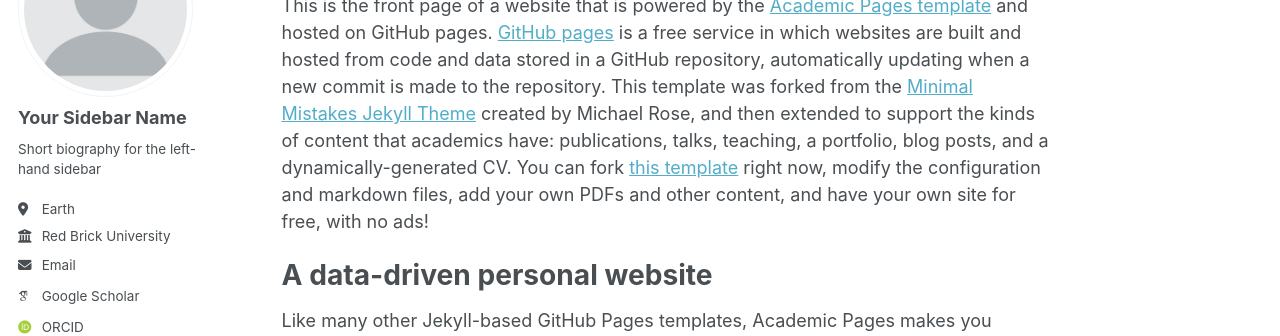
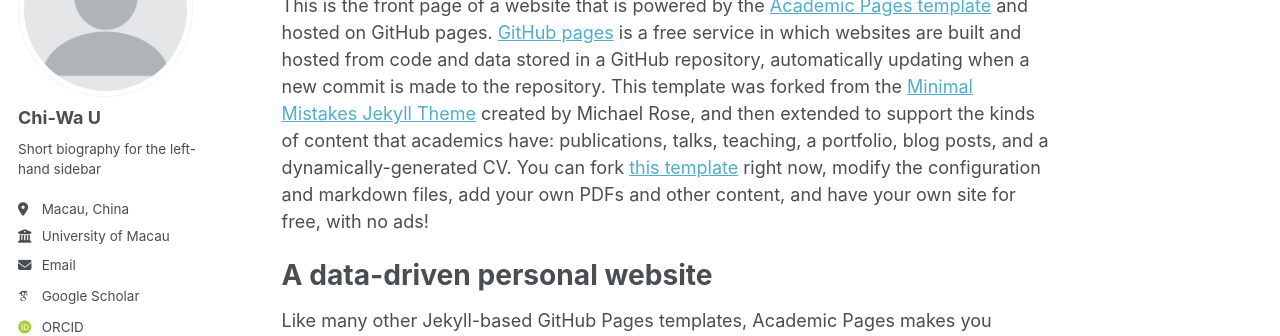
Before and after one commit to Zephyr-U/chiwau, a Jekyll site: the page built from _pages/about.md, in a window 1280 px wide. Shown: the part 184-520 px from the top of the page. Built offline with Jekyll 4.4.1, drawn with Linux system fonts in a browser that asks for light colours; some web fonts are replaced.

Commit message:
config.yml

```diff
--- a/_config.yml
+++ b/_config.yml
@@ -22,13 +22,13 @@ repository               : "academicpages/academicpages.github.io"
 author:
   # Biographic information
   avatar           : "profile.png"
-  name             : "Your Sidebar Name"
+  name             : "Chi-Wa U"
   pronouns         : # example: "she/her"
   bio              : "Short biography for the left-hand sidebar"
-  location         : "Earth"
-  employer         : "Red Brick University"
+  location         : "Macau, China"
+  employer         : "University of Macau"
   uri              : # URL
-  email            : "none@example.org"
+  email            : "Zephyru@um.edu.mo "
 
   # Academic websites
   arxiv            : # URL - Update with the correct link to your profile
```
